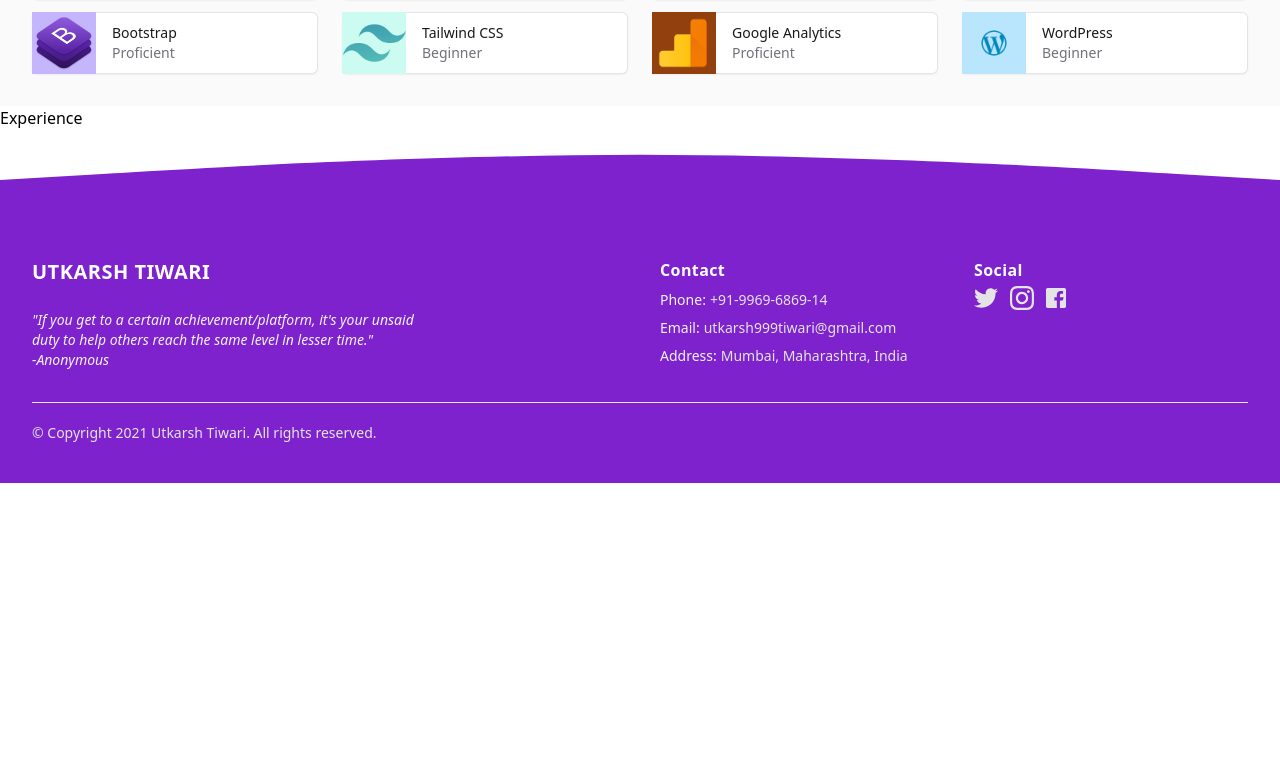
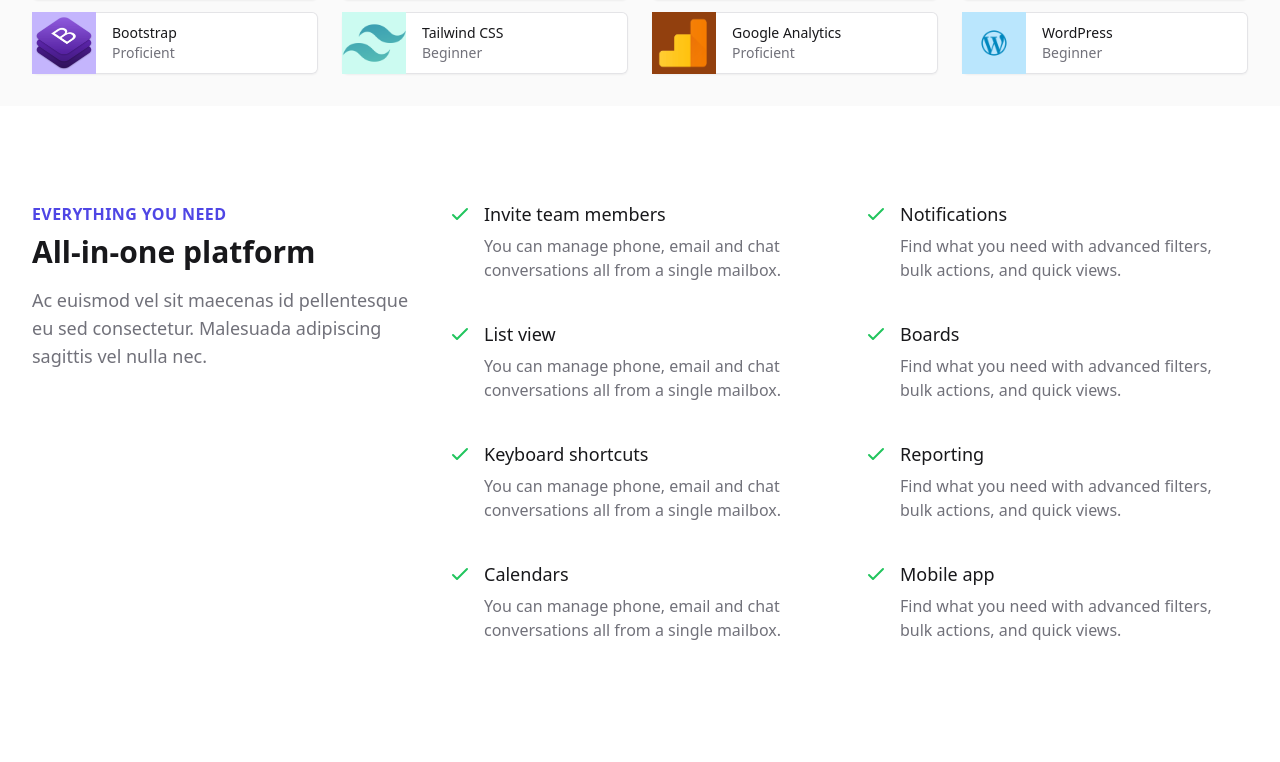
Before and after one commit to utk09/utk09.github.io, a React (Create React App) app: page / in a window 1280 px wide. Shown: the part 846-1608 px from the top of the page. Before the commit the page ends 1329 px from the top, so only its background shows below. Built offline with nearby package versions, Linux system fonts and the light colour scheme; a web font is replaced by a local one.

Commit message:
started with experience section

```diff
--- a/src/components/experience.jsx
+++ b/src/components/experience.jsx
@@ -2,9 +2,118 @@ import React from 'react';
 
 const Experience = () => {
   return (
-    <div>
-      <h1>Experience</h1>
-    </div>
+    <>
+      <div className="bg-white">
+        <div className="max-w-7xl mx-auto py-16 px-4 sm:px-6 lg:py-24 lg:px-8 lg:grid lg:grid-cols-3 lg:gap-x-8">
+          <div>
+            <h2 className="text-base font-semibold text-indigo-600 uppercase tracking-wide">Everything you need</h2>
+            <p className="mt-2 text-3xl font-extrabold text-gray-900">All-in-one platform</p>
+            <p className="mt-4 text-lg text-gray-500">Ac euismod vel sit maecenas id pellentesque eu sed consectetur. Malesuada adipiscing sagittis vel nulla nec.</p>
+          </div>
+          <div className="mt-12 lg:mt-0 lg:col-span-2">
+            <dl className="space-y-10 sm:space-y-0 sm:grid sm:grid-cols-2 sm:grid-rows-4 sm:grid-flow-col sm:gap-x-6 sm:gap-y-10 lg:gap-x-8">
+
+              <div className="relative">
+                <dt>
+                  <svg className="absolute h-6 w-6 text-green-500" data-todo-x-description="Heroicon name: outline/check" xmlns="http://www.w3.org/2000/svg" fill="none" viewBox="0 0 24 24" stroke="currentColor" aria-hidden="true">
+                    <path strokeLinecap="round" strokeLinejoin="round" strokeWidth="2" d="M5 13l4 4L19 7"></path>
+                  </svg>
+                  <p className="ml-9 text-lg leading-6 font-medium text-gray-900">Invite team members</p>
+                </dt>
+                <dd className="mt-2 ml-9 text-base text-gray-500">
+                  You can manage phone, email and chat conversations all from a single mailbox.
+              </dd>
+              </div>
+
+              <div className="relative">
+                <dt>
+                  <svg className="absolute h-6 w-6 text-green-500" data-todo-x-description="Heroicon name: outline/check" xmlns="http://www.w3.org/2000/svg" fill="none" viewBox="0 0 24 24" stroke="currentColor" aria-hidden="true">
+                    <path strokeLinecap="round" strokeLinejoin="round" strokeWidth="2" d="M5 13l4 4L19 7"></path>
+                  </svg>
+                  <p className="ml-9 text-lg leading-6 font-medium text-gray-900">List view</p>
+                </dt>
+                <dd className="mt-2 ml-9 text-base text-gray-500">
+                  You can manage phone, email and chat conversations all from a single mailbox.
+              </dd>
+              </div>
+
+              <div className="relative">
+                <dt>
+                  <svg className="absolute h-6 w-6 text-green-500" data-todo-x-description="Heroicon name: outline/check" xmlns="http://www.w3.org/2000/svg" fill="none" viewBox="0 0 24 24" stroke="currentColor" aria-hidden="true">
+                    <path strokeLinecap="round" strokeLinejoin="round" strokeWidth="2" d="M5 13l4 4L19 7"></path>
+                  </svg>
+                  <p className="ml-9 text-lg leading-6 font-medium text-gray-900">Keyboard shortcuts</p>
+                </dt>
+                <dd className="mt-2 ml-9 text-base text-gray-500">
+                  You can manage phone, email and chat conversations all from a single mailbox.
+              </dd>
+              </div>
+
+              <div className="relative">
+                <dt>
+                  <svg className="absolute h-6 w-6 text-green-500" data-todo-x-description="Heroicon name: outline/check" xmlns="http://www.w3.org/2000/svg" fill="none" viewBox="0 0 24 24" stroke="currentColor" aria-hidden="true">
+                    <path strokeLinecap="round" strokeLinejoin="round" strokeWidth="2" d="M5 13l4 4L19 7"></path>
+                  </svg>
+                  <p className="ml-9 text-lg leading-6 font-medium text-gray-900">Calendars</p>
+                </dt>
+                <dd className="mt-2 ml-9 text-base text-gray-500">
+                  You can manage phone, email and chat conversations all from a single mailbox.
+              </dd>
+              </div>
+
+              <div className="relative">
+                <dt>
+                  <svg className="absolute h-6 w-6 text-green-500" data-todo-x-description="Heroicon name: outline/check" xmlns="http://www.w3.org/2000/svg" fill="none" viewBox="0 0 24 24" stroke="currentColor" aria-hidden="true">
+                    <path strokeLinecap="round" strokeLinejoin="round" strokeWidth="2" d="M5 13l4 4L19 7"></path>
+                  </svg>
+                  <p className="ml-9 text-lg leading-6 font-medium text-gray-900">Notifications</p>
+                </dt>
+                <dd className="mt-2 ml-9 text-base text-gray-500">
+                  Find what you need with advanced filters, bulk actions, and quick views.
+              </dd>
+              </div>
+
+              <div className="relative">
+                <dt>
+                  <svg className="absolute h-6 w-6 text-green-500" data-todo-x-description="Heroicon name: outline/check" xmlns="http://www.w3.org/2000/svg" fill="none" viewBox="0 0 24 24" stroke="currentColor" aria-hidden="true">
+                    <path strokeLinecap="round" strokeLinejoin="round" strokeWidth="2" d="M5 13l4 4L19 7"></path>
+                  </svg>
+                  <p className="ml-9 text-lg leading-6 font-medium text-gray-900">Boards</p>
+                </dt>
+                <dd className="mt-2 ml-9 text-base text-gray-500">
+                  Find what you need with advanced filters, bulk actions, and quick views.
+              </dd>
+              </div>
+
+              <div className="relative">
+                <dt>
+                  <svg className="absolute h-6 w-6 text-green-500" data-todo-x-description="Heroicon name: outline/check" xmlns="http://www.w3.org/2000/svg" fill="none" viewBox="0 0 24 24" stroke="currentColor" aria-hidden="true">
+                    <path strokeLinecap="round" strokeLinejoin="round" strokeWidth="2" d="M5 13l4 4L19 7"></path>
+                  </svg>
+                  <p className="ml-9 text-lg leading-6 font-medium text-gray-900">Reporting</p>
+                </dt>
+                <dd className="mt-2 ml-9 text-base text-gray-500">
+                  Find what you need with advanced filters, bulk actions, and quick views.
+              </dd>
+              </div>
+
+              <div className="relative">
+                <dt>
+                  <svg className="absolute h-6 w-6 text-green-500" data-todo-x-description="Heroicon name: outline/check" xmlns="http://www.w3.org/2000/svg" fill="none" viewBox="0 0 24 24" stroke="currentColor" aria-hidden="true">
+                    <path strokeLinecap="round" strokeLinejoin="round" strokeWidth="2" d="M5 13l4 4L19 7"></path>
+                  </svg>
+                  <p className="ml-9 text-lg leading-6 font-medium text-gray-900">Mobile app</p>
+                </dt>
+                <dd className="mt-2 ml-9 text-base text-gray-500">
+                  Find what you need with advanced filters, bulk actions, and quick views.
+              </dd>
+              </div>
+
+            </dl>
+          </div>
+        </div>
+      </div>
+    </>
   );
 };
 
```
